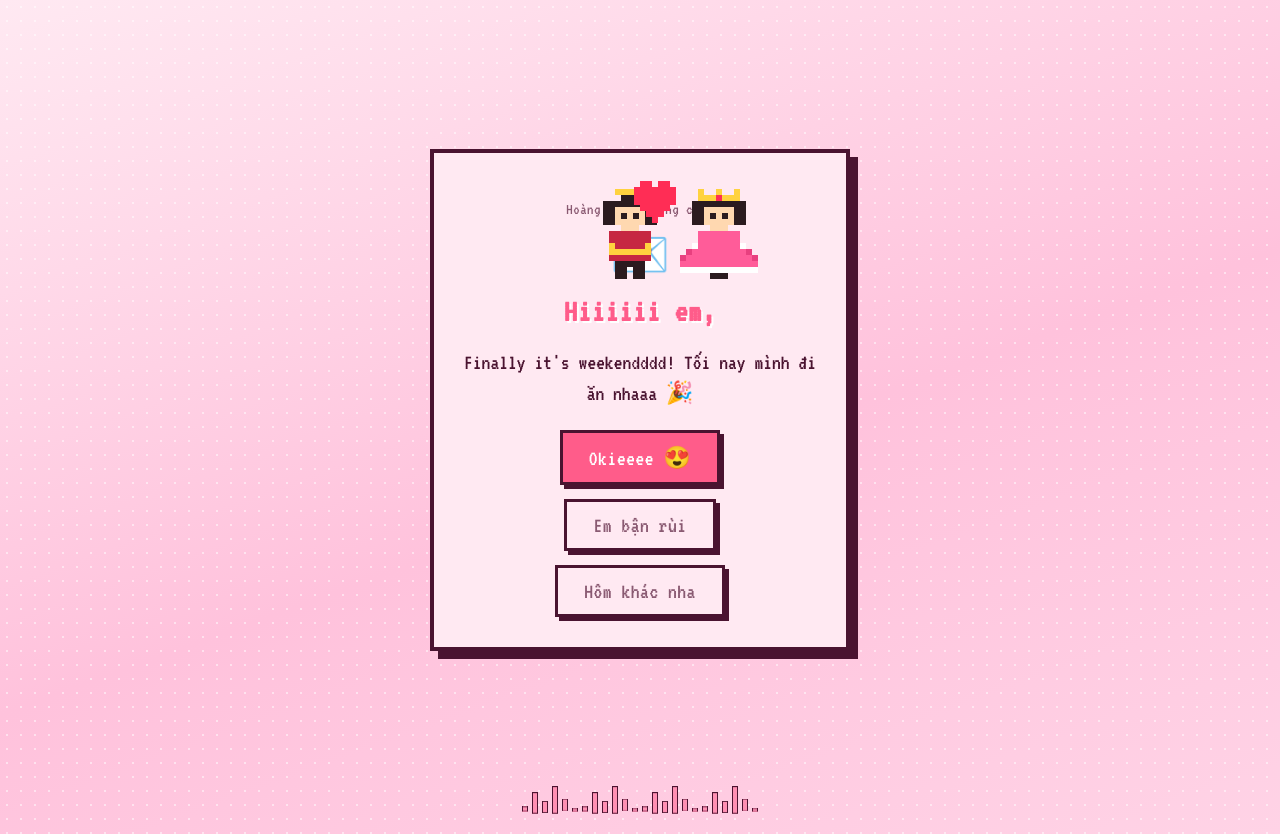
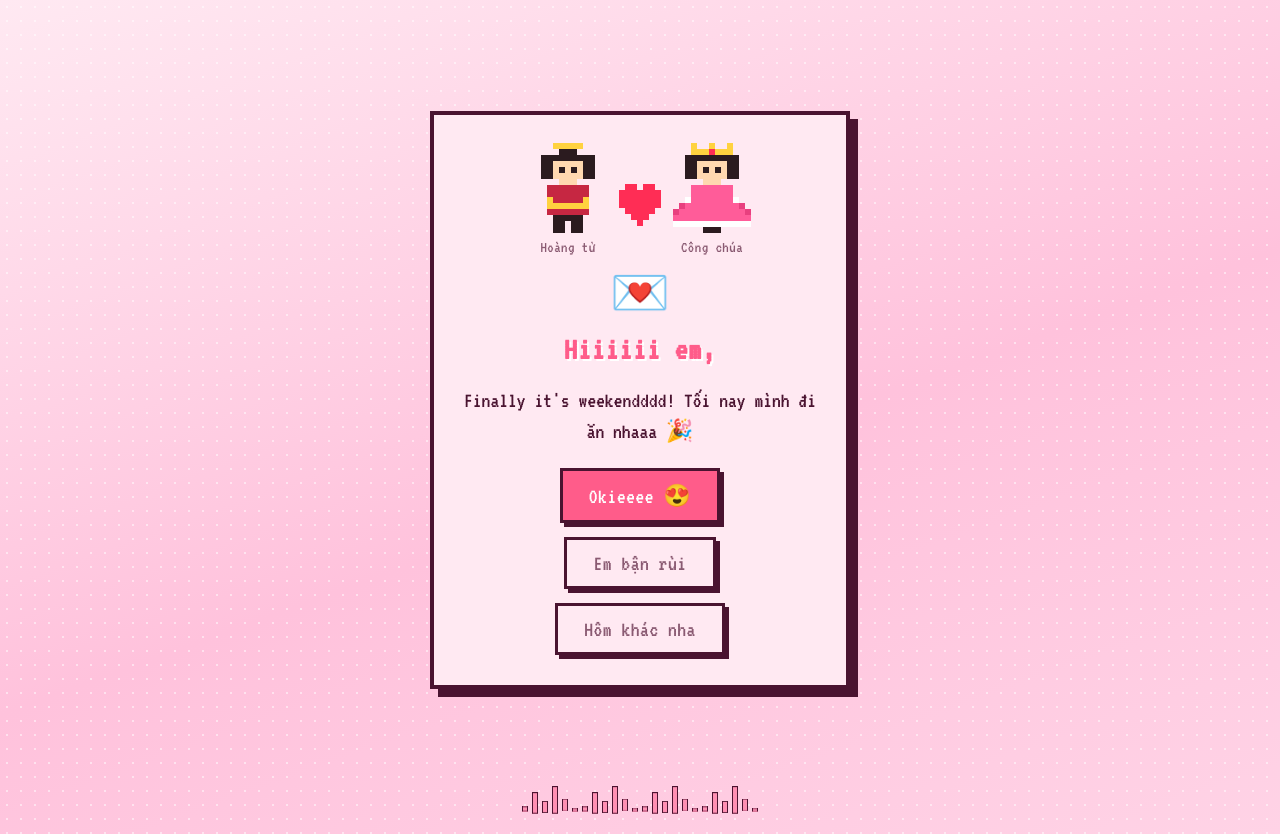
Before and after one commit to minhquang125tp-cyber/hen-ho-em-bop, a plain HTML site: page index.html in a window 1280 px wide. Drawn offline with Linux system fonts and the light colour scheme.

Commit message:
Fix pixel sprite/heart layout sizing with frame wrappers

```diff
--- a/index.html
+++ b/index.html
@@ -21,12 +21,12 @@
     <div class="card">
       <div class="royal-duo">
         <div class="royal-figure">
-          <div class="sprite sprite-prince"></div>
+          <div class="sprite-frame"><div class="sprite sprite-prince"></div></div>
           <span class="royal-label">Hoàng tử</span>
         </div>
-        <div class="pixel-heart pixel-heart-lg royal-heart"></div>
+        <div class="heart-frame"><div class="pixel-heart pixel-heart-lg"></div></div>
         <div class="royal-figure">
-          <div class="sprite sprite-princess"></div>
+          <div class="sprite-frame"><div class="sprite sprite-princess"></div></div>
           <span class="royal-label">Công chúa</span>
         </div>
       </div>
--- a/style.css
+++ b/style.css
@@ -175,16 +175,31 @@
   letter-spacing: 0.5px;
 }
 
-.royal-heart {
-  margin-bottom: 30px;
+.sprite-frame {
+  position: relative;
+  width: 78px;
+  height: 90px;
+  flex-shrink: 0;
 }
 
+.heart-frame {
+  position: relative;
+  width: 42px;
+  height: 42px;
+  flex-shrink: 0;
+  margin-bottom: 29px;
+}
+
+/* Box-shadow "pixels" scale with their own element's box, so the sprite
+   itself must stay at the unit size (6px) — .sprite-frame above is what
+   reserves the real layout space in the flex row. */
 .sprite {
-  position: relative;
+  position: absolute;
+  top: 0;
+  left: 0;
   width: 6px;
   height: 6px;
   background: transparent;
-  flex-shrink: 0;
 }
 
 .sprite-princess {
@@ -463,6 +478,9 @@
 }
 
 .pixel-heart-lg {
+  position: absolute;
+  top: 0;
+  left: 0;
   width: 6px;
   height: 6px;
   box-shadow:
```
